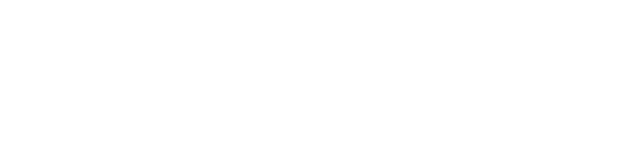
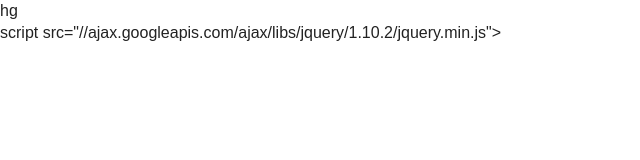
Before and after one commit to alitoits/appYHelp, a plain HTML site: page index.html in a window 1280 px wide. Shown: the whole page, without its empty margins (0-640 px from the left). Drawn offline with nearby package versions, Linux system fonts and the light colour scheme.

Commit message:
formatting;

```diff
--- a/index.html
+++ b/index.html
@@ -20,10 +20,10 @@
 <body>
 
 <div id="container">
-
+hg
 </div>
 
-<script src="//ajax.googleapis.com/ajax/libs/jquery/1.10.2/jquery.min.js"></script>
+script src="//ajax.googleapis.com/ajax/libs/jquery/1.10.2/jquery.min.js"></script>
 <script>window.jQuery || document.write('<script src="js/vendor/jquery-1.10.2.min.js"><\/script>')</script>
 <script src="js/plugins.js"></script>
 <script src="js/main.js"></script>
```
Also changed, not shown: README.md, apple-touch-icon-precomposed.png (deleted), favicon.ico (deleted).
